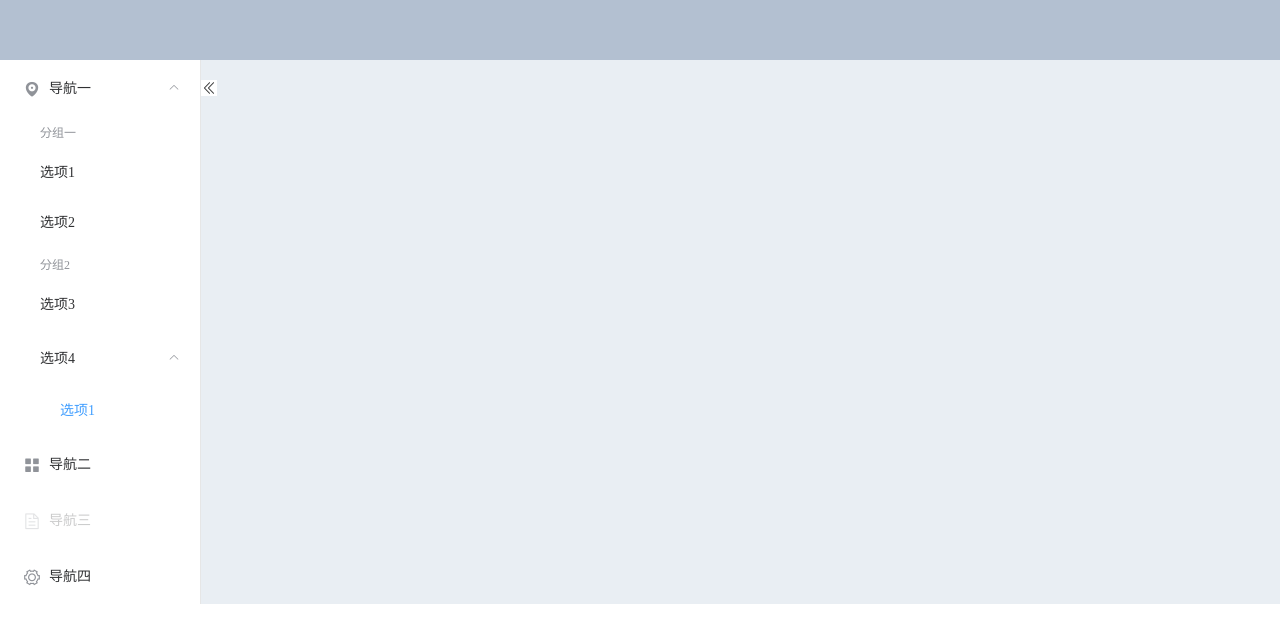
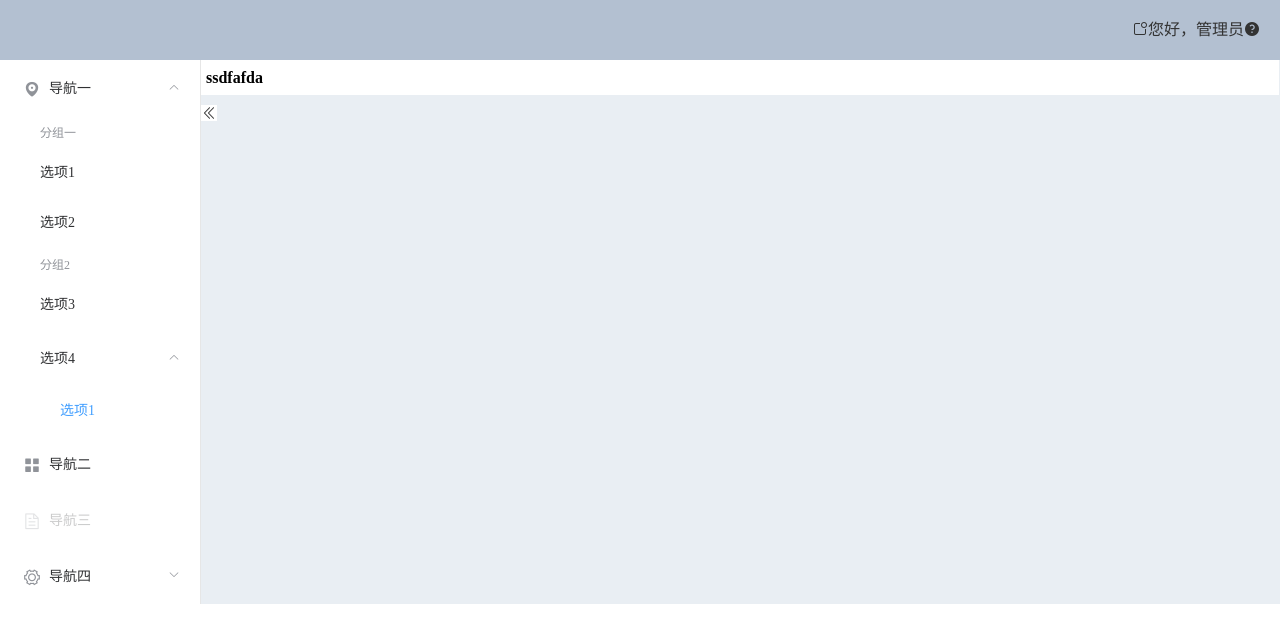
Before and after one commit to lingluda/elementDemo, a Vue app: page /#/ in a window 1280 px wide. Shown: the top 642 px of the page. Built offline with nearby package versions, Linux system fonts and the light colour scheme.

Commit message:
2019年1月3日18点36分

```diff
--- a/src/App.vue
+++ b/src/App.vue
@@ -22,4 +22,7 @@
     margin: 0;
     padding: 0
   }
+  .el-input__inner{
+    border-radius:unset !important;
+  }
 </style>
--- /dev/null
+++ b/src/components/date/dateSearch.vue
@@ -0,0 +1,24 @@
+<template>
+    <div>
+      <el-date-picker
+        v-model="date"
+        type="date"
+        placeholder="选择日期">
+      </el-date-picker>
+    </div>
+</template>
+
+<script>
+    export default {
+        name: "dateSearch",
+      data(){
+          return{
+            date:''
+          }
+      }
+    }
+</script>
+
+<style lang="less" scoped>
+
+</style>
--- a/src/components/echarts/bary.vue
+++ b/src/components/echarts/bary.vue
@@ -1,6 +1,6 @@
 <template>
   <!-- 消费统计 > TOP5住宿率 -->
-  <div class="to-hotelTop">
+  <div class="to-hotelTop" v-loading="false">
     <div class="to-echart" ref="echart"></div>
   </div>
 </template>
--- a/src/components/echarts/lines.vue
+++ b/src/components/echarts/lines.vue
@@ -1,5 +1,5 @@
 <template>
-    <div class="to-xyyLine">
+    <div class="to-xyyLine" v-loading="true">
         <div class="to-echart" ref="echart"></div>
     </div>
 </template>
--- a/src/components/echarts/pies.vue
+++ b/src/components/echarts/pies.vue
@@ -1,6 +1,6 @@
 <template>
     <!-- 消费统计 > 消费类别对比 -->
-    <div class="to-cashType">
+    <div class="to-cashType" v-loading="true">
         <div class="to-echart" ref="echart"></div>
     </div>
 </template>
--- a/src/components/echarts/piex.vue
+++ b/src/components/echarts/piex.vue
@@ -1,5 +1,5 @@
 <template>
-    <div class="to-xyyPie">
+    <div class="to-xyyPie" v-loading="true">
         <div class="to-echart" ref="echart"></div>
     </div>
 </template>
--- a/src/page/home.vue
+++ b/src/page/home.vue
@@ -1,10 +1,11 @@
 <template>
   <el-container>
     <el-header>
+      <i class="el-icon-news">您好，管理员</i>
+      <i class="el-icon-question"></i>
     </el-header>
     <el-container>
-
-      <el-menu default-active="1-4-1" class="el-menu-vertical-demo" @open="handleOpen" @close="handleClose" :collapse="isCollapse" @select="select">
+      <el-menu :default-active="menuselect" :unique-opened=true class="el-menu-vertical-demo" @open="handleOpen" @close="handleClose" :collapse="isCollapse" @select="select">
         <el-submenu index="1">
           <template slot="title">
             <i class="el-icon-location"></i>
@@ -31,12 +32,28 @@
           <i class="el-icon-document"></i>
           <span slot="title">导航三</span>
         </el-menu-item>
-        <el-menu-item index="4">
-          <i class="el-icon-setting"></i>
-          <span slot="title">导航四</span>
-        </el-menu-item>
+        <el-submenu index="4">
+          <template slot="title">
+            <i class="el-icon-setting"></i>
+            <span slot="title">导航四</span>
+          </template>
+          <el-menu-item-group>
+            <span slot="title">分组一</span>
+            <el-menu-item index="4-1">选项1</el-menu-item>
+            <el-menu-item index="4-2">选项2</el-menu-item>
+          </el-menu-item-group>
+          <el-menu-item-group title="分组2">
+            <el-menu-item index="4-3">选项3</el-menu-item>
+          </el-menu-item-group>
+          <el-submenu index="4-4">
+            <span slot="title">选项4</span>
+            <el-menu-item index="4-4-1">选项1</el-menu-item>
+          </el-submenu>
+        </el-submenu>
       </el-menu>
+
       <el-main>
+        <div class="texts">ssdfafda</div>
         <i class="el-icon-d-arrow-right" v-if="isCollapse" style="position: absolute;margin-left: -20px;background: white" @click="push(false)"></i>
         <i class="el-icon-d-arrow-left" v-if="!isCollapse" style="position: absolute;margin-left: -20px;background: white" @click="push(true)"></i>
         <router-view style="background: white"/>
@@ -49,7 +66,8 @@
   export default {
     data() {
       return {
-        isCollapse: false
+        isCollapse: false,
+        menuselect: localStorage.getItem('mune')||'1-4-1',
       };
     },
     methods: {
@@ -64,7 +82,7 @@
         console.log(key, keyPath);
       },
       select(index){
-        console.log(index)
+        localStorage.setItem('mune',index)
       }
     }
   }
@@ -75,6 +93,16 @@
     margin: 0;
     padding: 0
   }
+  .texts{
+    margin: 0px 0px 10px -20px;
+    background: white;
+    width: calc(100% + 34.4px);
+    line-height: 25px;
+    color: #000;
+    font-size: 16px;
+    font-weight: bold;
+    padding: 5px 0 5px 5px;
+  }
   .el-menu-vertical-demo:not(.el-menu--collapse) {
     width: 200px;
     min-height: 400px;
@@ -82,17 +110,17 @@
   .el-header, .el-footer {
     background-color: #B3C0D1;
     color: #333;
-    text-align: center;
+    text-align: right;
     line-height: 60px;
   }
 
 
   .el-main {
     background-color: #E9EEF3;
-    padding: 20px;
+    padding: 0px 20px 20px 20px;
     color: #333;
     //text-align: center;
-    line-height: 160px;
+    //line-height: 160px;
   }
 
   body > .el-container {
--- /dev/null
+++ b/src/page/login.vue
@@ -0,0 +1,13 @@
+<template>
+  <div>ddd</div>
+</template>
+
+<script>
+    export default {
+        name: "login"
+    }
+</script>
+
+<style scoped>
+
+</style>
--- a/src/page/tour_heat/index.vue
+++ b/src/page/tour_heat/index.vue
@@ -1,5 +1,6 @@
 <template>
   <div>{{indexss}}
+    <dateSearch></dateSearch>
     <bary style="height: 400px"></bary>
     <lines style="height: 400px"></lines>
     <pies style="height: 400px"></pies>
@@ -11,10 +12,11 @@
   export default {
     name: "index",
     components: {
-      bary: resolve => require(['@/components/echarts/bary.vue'], resolve),
-      lines: resolve => require(['@/components/echarts/lines.vue'], resolve),
-      pies: resolve => require(['@/components/echarts/pies.vue'], resolve),
-      piex: resolve => require(['@/components/echarts/piex.vue'], resolve),
+      bary: resolve => require(['../../components/echarts/bary.vue'], resolve),
+      lines: resolve => require(['../../components/echarts/lines.vue'], resolve),
+      pies: resolve => require(['../../components/echarts/pies.vue'], resolve),
+      piex: resolve => require(['../../components/echarts/piex.vue'], resolve),
+      dateSearch: resolve => require(['../../components/date/dateSearch.vue'], resolve),
     },
     data() {
       return {
--- a/src/router/index.js
+++ b/src/router/index.js
@@ -21,5 +21,12 @@ export default new Router({
         },
       ]
     },
+    {
+      path: '/login',
+      name: 'login',
+      component: resolve => {
+        require(['@/page/login.vue'], resolve)
+      },
+    }
   ]
 })
```
